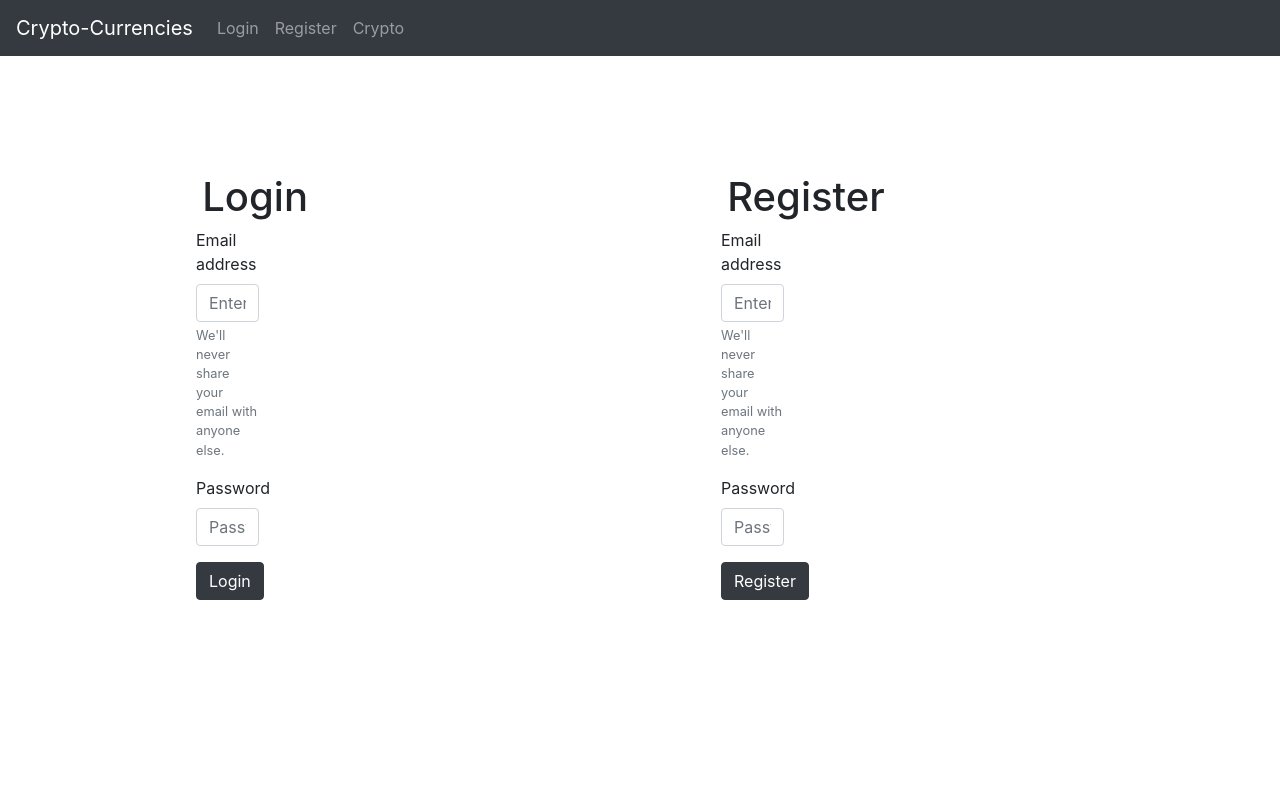
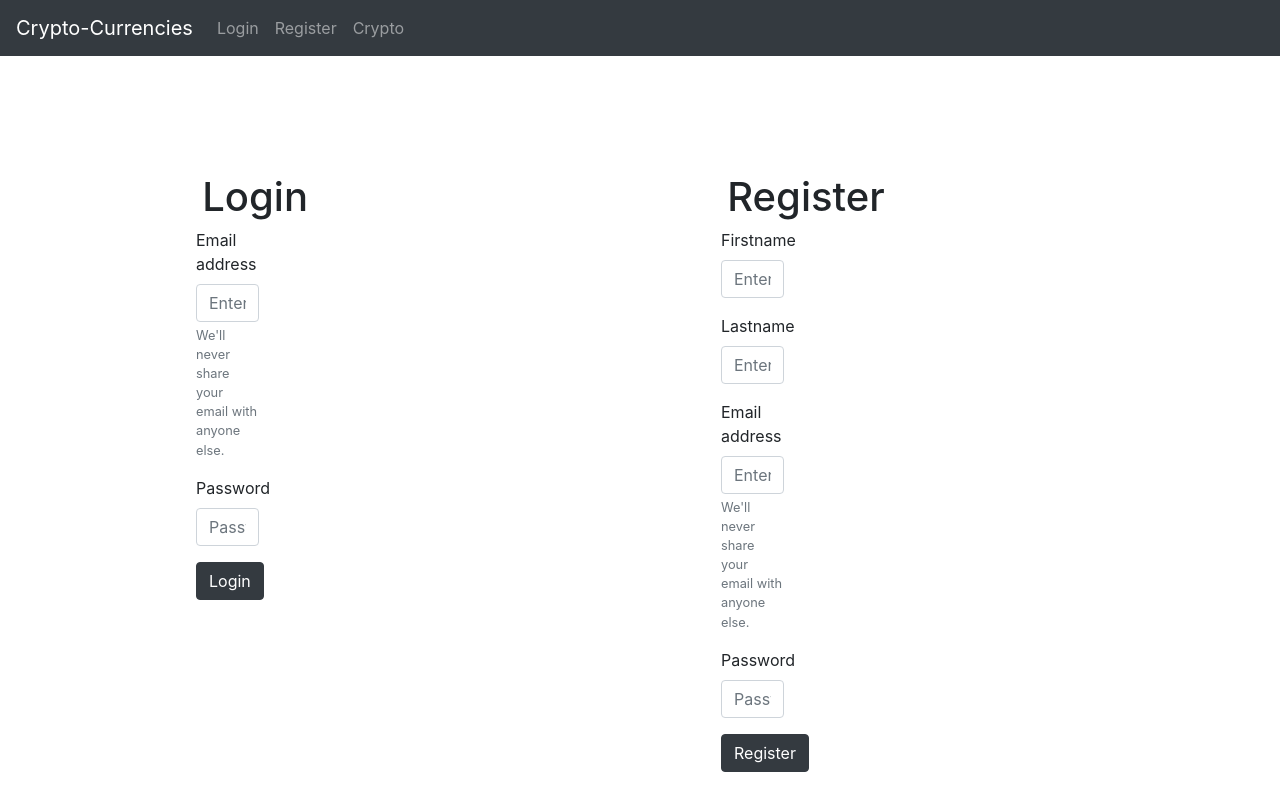
Before and after one commit to basma7/CryptoCurrencies, a React (Create React App) app in the folder front/: page /login in a window 1280 px wide. Shown: the top 810 px of the page. Built offline with nearby package versions, Linux system fonts and the light colour scheme.

Commit message:
update front

```diff
--- a/front/src/Components/LoginComponent.js
+++ b/front/src/Components/LoginComponent.js
@@ -6,18 +6,28 @@ import {Form, Button, Container} from 'react-bootstrap';
 export default class LoginComponent extends Component {
   constructor(props) {
     super();
-    // this.state.handlePlayPause = this.state.handlePlayPause.bind(this)
+    this.onLogin = this.onLogin.bind(this)
     this.state = {
+        login: {
+            email: "",
+            password: "",
+          }
     }
 }
+    onLogin(event) {
+        event.preventDefault()
+        this.state.login.email = event.target.email.value
+        this.state.login.password = event.target.password.value
+        console.log(this.state.login)
+  }
 
   render()
   {
     return (
         <Container className="login-container">
             <h1 className="login-title">Login</h1>
-            <Form>
-                <Form.Group controlId="formBasicEmail">
+            <Form onSubmit={this.onLogin}>
+                <Form.Group controlId="email">
                 <Form.Label>Email address</Form.Label>
                 <Form.Control type="email" placeholder="Enter email" />
                 <Form.Text className="text-muted">
@@ -25,7 +35,7 @@ export default class LoginComponent extends Component {
                 </Form.Text>
                 </Form.Group>
 
-                <Form.Group controlId="formBasicPassword">
+                <Form.Group controlId="password">
                 <Form.Label>Password</Form.Label>
                 <Form.Control type="password" placeholder="Password" />
                 </Form.Group>
--- a/front/src/Components/RegisterComponent.js
+++ b/front/src/Components/RegisterComponent.js
@@ -6,26 +6,49 @@ import {Form, Button, Container} from 'react-bootstrap';
 export default class RegisterComponent extends Component {
   constructor(props) {
     super();
-    // this.state.handlePlayPause = this.state.handlePlayPause.bind(this)
+    this.onRegister = this.onRegister.bind(this)
     this.state = {
+      register: {
+        firstname: "",
+        lastname: "",
+        email: "",
+        password: "",
       }
     }
-
+}
+  onRegister(event) {
+    event.preventDefault()
+    this.state.register.firstname = event.target.firstname.value
+    this.state.register.lastname = event.target.lastname.value
+    this.state.register.email = event.target.email.value
+    this.state.register.password = event.target.password.value
+    console.log(this.state.register)
+  }
   render()
   {
     return (
         <Container className="login-container">
             <h1 className="register-title">Register</h1>
-            <Form>
-                <Form.Group controlId="formBasicEmail">
+            <Form onSubmit={this.onRegister}>
+                <Form.Group controlId="firstname">
+                  <Form.Label>Firstname</Form.Label>
+                  <Form.Control placeholder="Enter Firstname" />
+                </Form.Group>
+
+                <Form.Group controlId="lastname">
+                  <Form.Label>Lastname</Form.Label>
+                  <Form.Control placeholder="Enter Lastname" />
+                </Form.Group>
+
+                <Form.Group controlId="email">
                   <Form.Label>Email address</Form.Label>
-                <Form.Control type="email" placeholder="Enter email" />
+                  <Form.Control type="email" placeholder="Enter Email" />
                   <Form.Text className="text-muted">
                       We'll never share your email with anyone else.
                   </Form.Text>
                 </Form.Group>
 
-                <Form.Group controlId="formBasicPassword">
+                <Form.Group controlId="password">
                   <Form.Label>Password</Form.Label>
                   <Form.Control type="password" placeholder="Password" />
                 </Form.Group>
```
Lines whose indentation alone changed are shown as unchanged.
